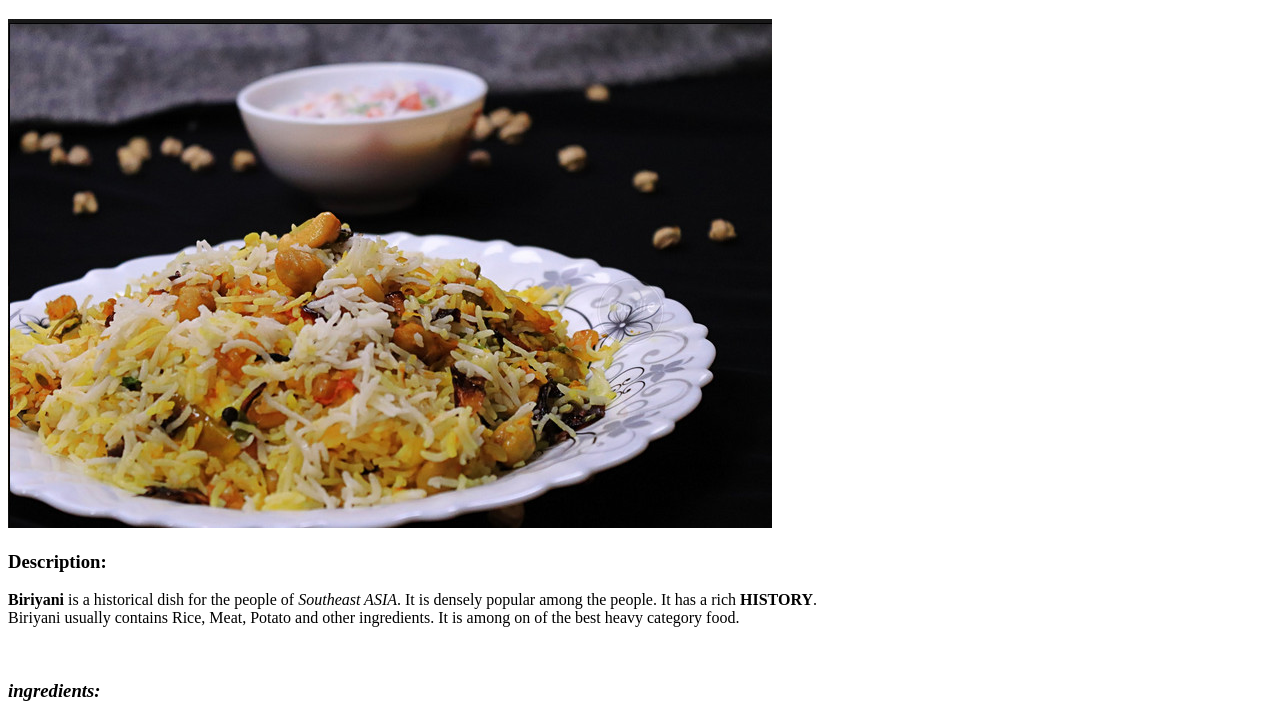
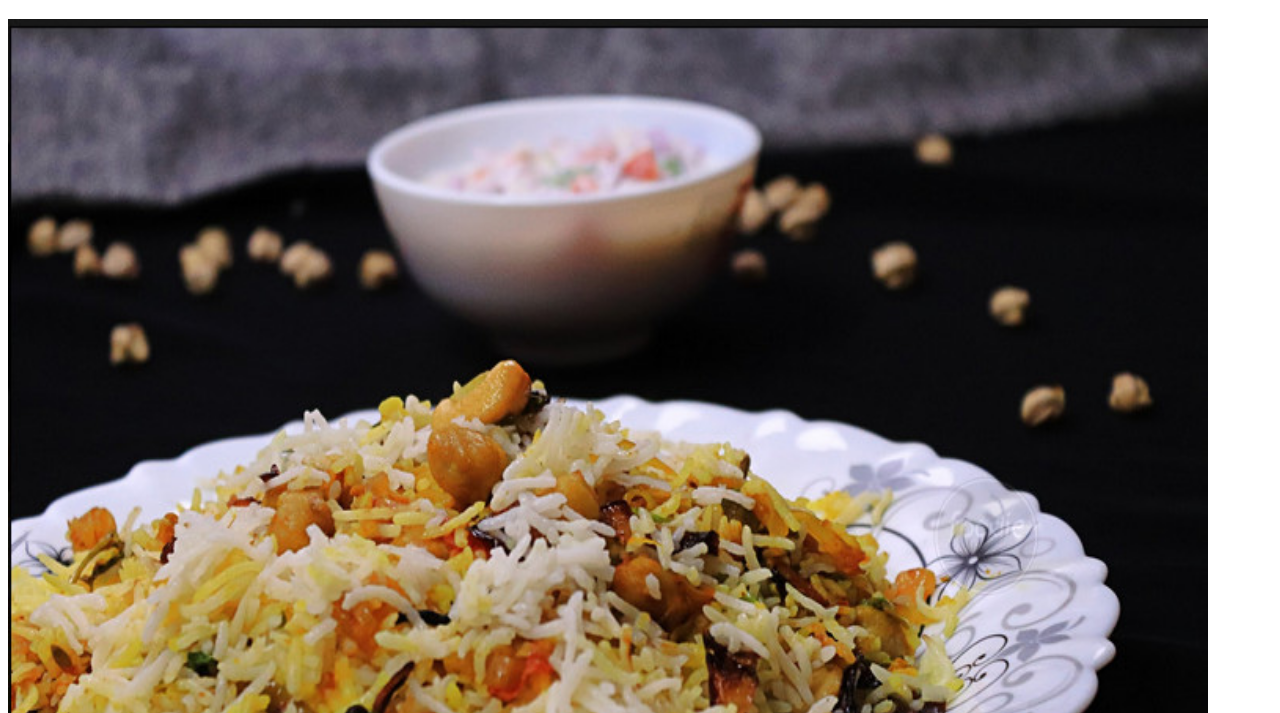
Before and after one commit to Sabuj-gif/Odin-recipe, a plain HTML site: page recipes/biriyani.html in a window 1280 px wide. Shown: the part 87-800 px from the top of the page. Drawn offline with Linux system fonts and the light colour scheme.

Commit message:
image size

```diff
--- a/recipes/biriyani.html
+++ b/recipes/biriyani.html
@@ -7,7 +7,7 @@
     </head>
     <body>
         <h1>Biriyany Recipe</h1>
-        <img src="Biriyani1.jpg" ="Biriyani">
+        <img src="Biriyani1.jpg" alt="Biriyani" height="900" width="1200">
 
 
         <h3>Description:</h3>
```
